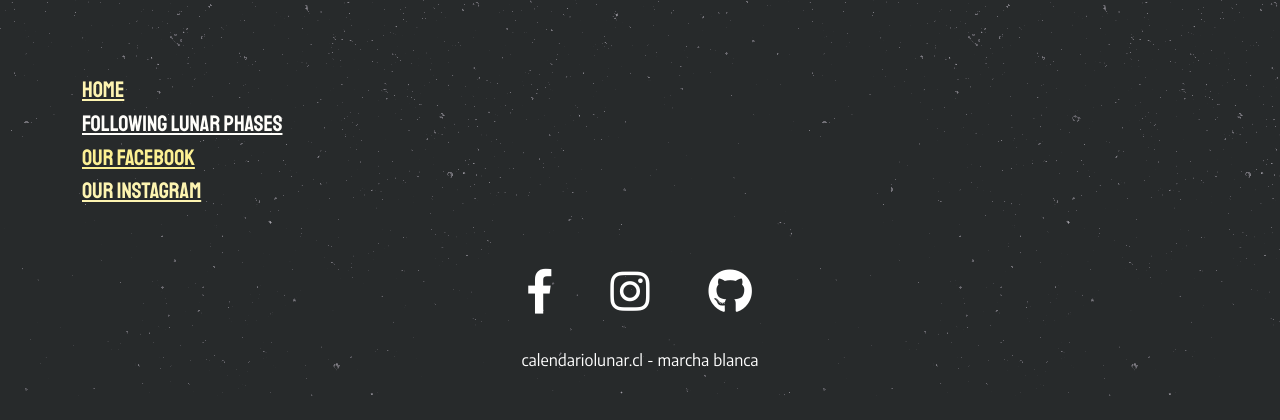
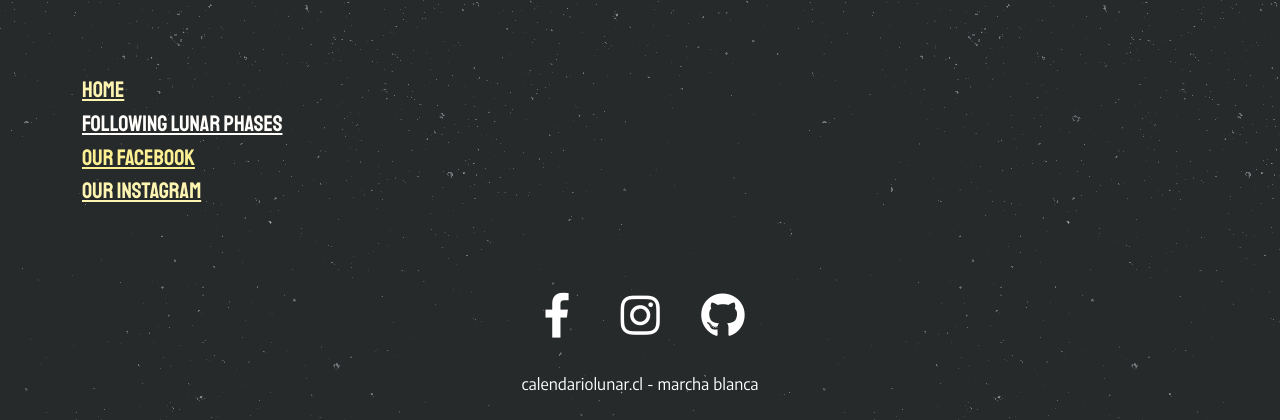
Before and after one commit to agapanto/calendariolunar.cl, a Django app: template lunarphases/templates/base.html in a window 1280 px wide. Shown: the part 582-1002 px from the top of the page. Before the commit the page ends 978 px from the top, so only its background shows below. Run offline with Django 3.2, Linux system fonts and the light colour scheme; the template is opened without the code that fills it: most values are stand-ins (such as "Sample title", 1, 10 or a date in 2020); parts of the project's set-up code (start-up, migrations or seed data) failed here and were passed over; some libraries are stand-ins or nearby versions.

Commit message:
Minor changes on social media icons #11

```diff
--- a/lunarphases/templates/base.html
+++ b/lunarphases/templates/base.html
@@ -90,20 +90,20 @@
       {% block content %}
       {% endblock %}
 
-      <div class="fb-like" data-href="{{ SOCIAL_NETWORKS.facebook.url }}" data-width="300" data-layout="standard" data-action="like" data-size="large" data-show-faces="true" data-share="true" colorscheme="dark"></div>
+      <div class="fb-like my-4" data-href="{{ SOCIAL_NETWORKS.facebook.url }}" data-width="300" data-layout="standard" data-action="like" data-size="large" data-show-faces="true" data-share="true" colorscheme="dark"></div>
 
       {% block footer %}
         <div class="row">
           <div class="col-md-12">
             <div class="social-icons text-center my-4">
-              <a class="px-4" href="{{ SOCIAL_NETWORKS.facebook.url }}">
-                <i class="fab fa-facebook-f"></i>
+              <a class="px-2" href="{{ SOCIAL_NETWORKS.facebook.url }}">
+                <i class="fab fa-facebook-f fa-fw"></i>
               </a>
-              <a class="px-4" href="{{ SOCIAL_NETWORKS.instagram.url }}">
-                <i class="fab fa-instagram"></i>
+              <a class="px-2" href="{{ SOCIAL_NETWORKS.instagram.url }}">
+                <i class="fab fa-instagram fa-fw"></i>
               </a>
-              <a class="px-4" href="{{ SOCIAL_NETWORKS.github.url }}">
-                <i class="fab fa-github"></i>
+              <a class="px-2" href="{{ SOCIAL_NETWORKS.github.url }}">
+                <i class="fab fa-github fa-fw"></i>
               </a>
             </div>
 
```
